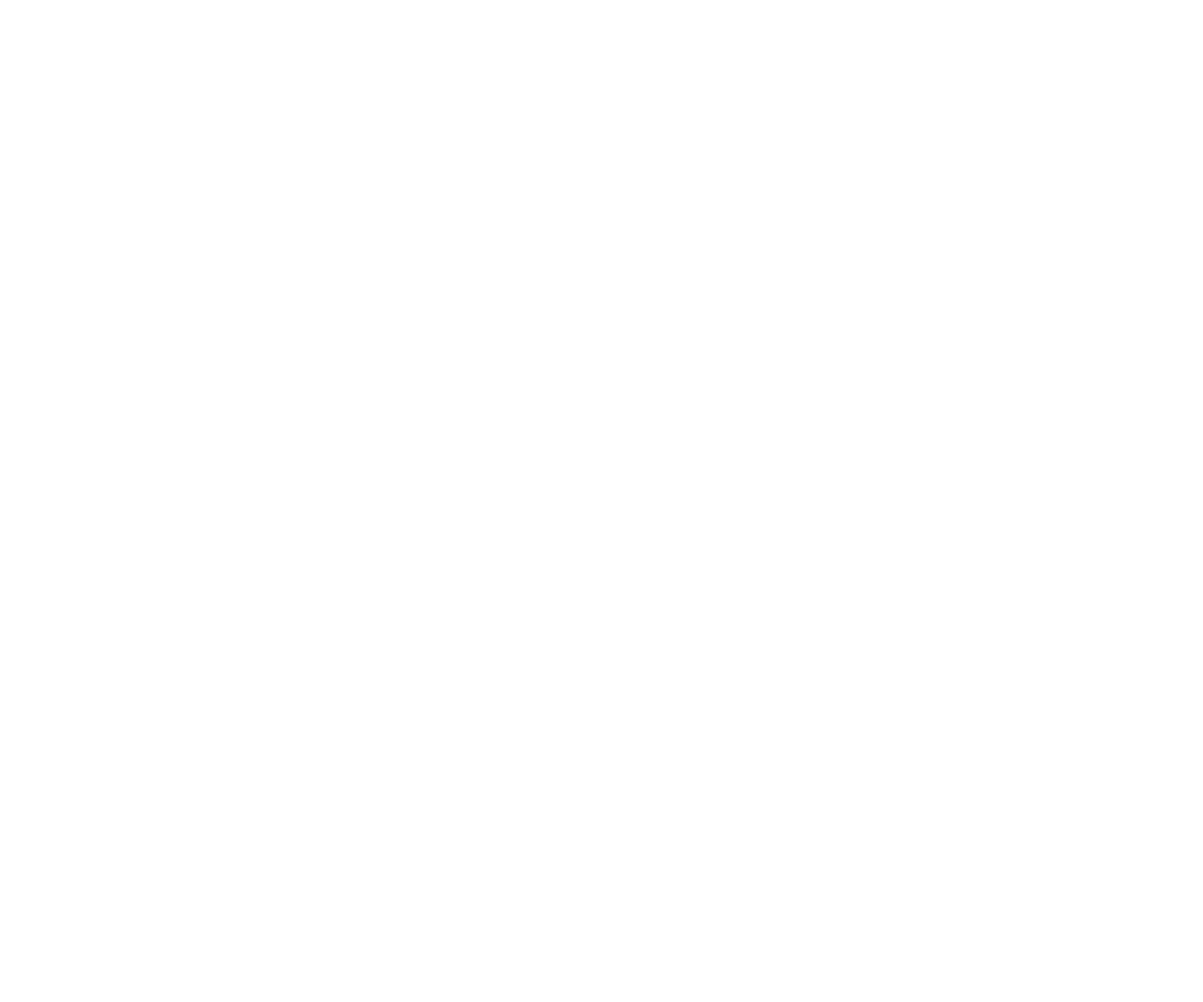
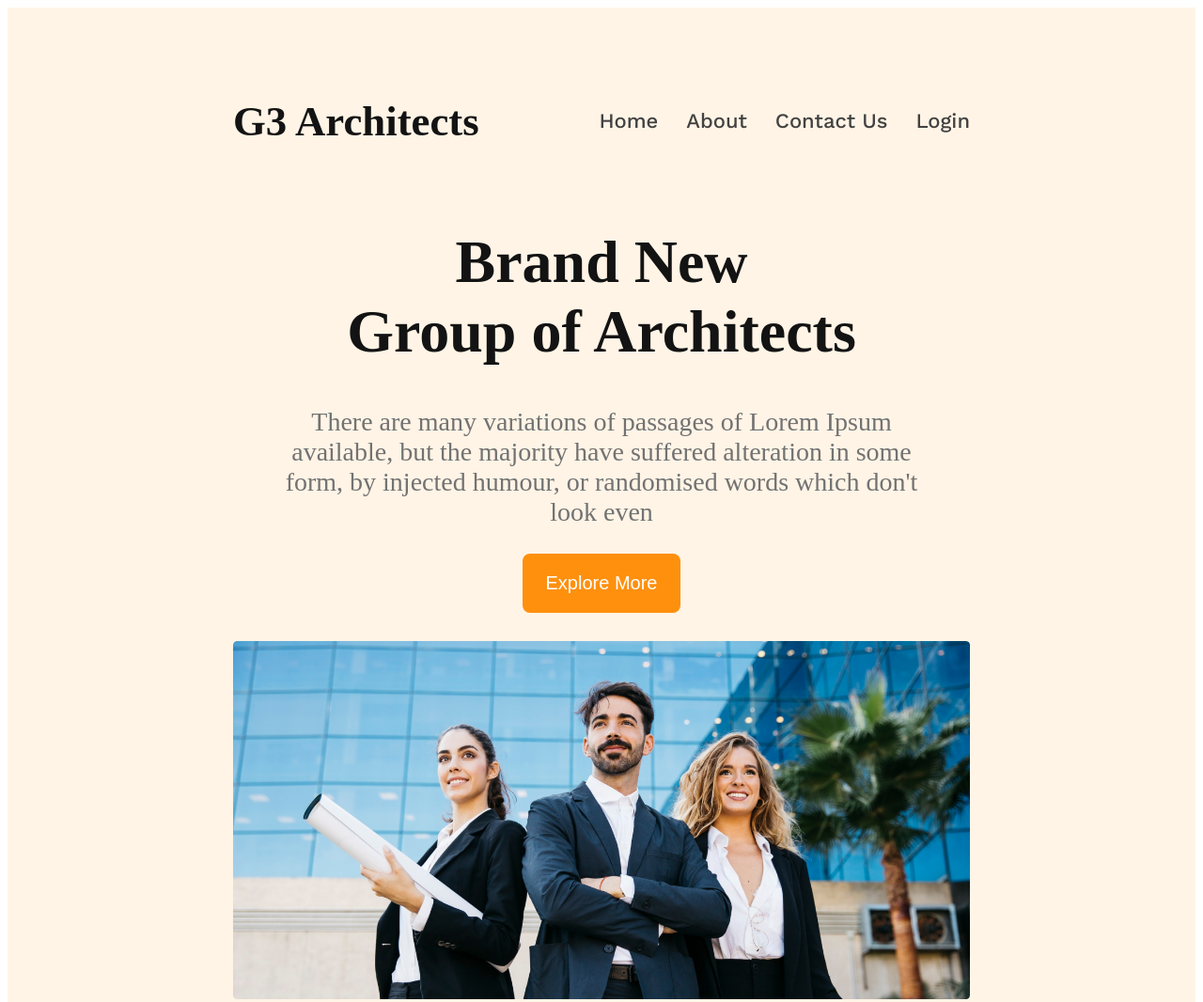
Before and after one commit to B1a2z3l6u7r/g3-architects-resources-main, a plain HTML site: page index.html in a window 1280 px wide. Shown: the top 1066 px of the page at 94% size. Before the commit the page ends 800 px from the top, so only its background shows below. Drawn offline with nearby package versions, Linux system fonts and the light colour scheme; a web font is replaced by a local one.

Commit message:
added header section

```diff
--- a/index.html
+++ b/index.html
@@ -1,12 +1,63 @@
 <!DOCTYPE html>
 <html lang="en">
+
 <head>
     <meta charset="UTF-8">
     <meta name="viewport" content="width=device-width, initial-scale=1.0">
     <title>Architect Web Site</title>
     <link rel="stylesheet" href="styles/g3architect.css">
+
+    <link rel="preconnect" href="https://fonts.googleapis.com">
+    <link rel="preconnect" href="https://fonts.gstatic.com" crossorigin>
+    <link
+        href="https://fonts.googleapis.com/css2?family=Aguafina+Script&family=Kaushan+Script&family=Open+Sans:ital,wght@0,300..800;1,300..800&family=Work+Sans:ital,wght@0,100..900;1,100..900&display=swap"
+        rel="stylesheet">
+
 </head>
+
 <body>
+    <header>
+        <nav>
 
+            <h3 class="nav-title">G3 Architects </h3>
+            <ul>
+                <li><a href="">Home </a></li>
+                <li><a href="">About</a></li>
+                <li><a href="">Contact Us</a></li>
+                <li><a href="">Login</a></li>
+            </ul>
+        </nav>
+        <div class="banner">
+            <div class="banner-content">
+            <h1 class="banner-title">Brand New <br>
+                Group of Architects
+            </h1>
+            <p class="banner-description">There are many variations of passages of Lorem Ipsum available, but the
+                majority have suffered alteration in some form, by injected humour, or randomised words which don't look
+                even</p>
+
+            <button class="btn-primary">Explore More</button>
+             </div>
+            <img src="images/banner.png" alt="">
+        </div>
+
+    </header>
+    <!-- header end-->
+
+    <main>
+        <!-- features sectons start -->
+        <section>
+            <div>
+
+            </div>
+            <div>
+
+            </div>
+        </section>
+    </main>
+    <footer>
+
+    </footer>
 </body>
+
 </html>
--- a/styles/g3architect.css
+++ b/styles/g3architect.css
@@ -0,0 +1,131 @@
+/* work sans font from google fonts */
+/* @... */
+
+/* Shared Styles */
+/*
+*{
+    font-family: 'Lato', sans-serif;
+    font-family: 'Open Sans', sans-serif;
+    font-family: 'work Sans', sans-serif;
+}
+*/
+// <uniquifier>: Use a uniquifier for the class name
+// <weight>: Use a value from 300 to 800
+
+.open-sans-<uniquifier> {
+    font-family: "Open Sans", sans-serif;
+}
+
+// <uniquifier>: Use a uniquifier for the class name
+// <weight>: Use a value from 100 to 900
+
+.work-sans-<uniquifier> {
+    font-family: "Work Sans", sans-serif;
+}
+
+.kaushan-script-regular {
+    font-family: "Kaushan Script", cursive;
+}
+
+.aguafina-script-regular {
+    font-family: "Aguafina Script", cursive;
+
+}
+
+.btn-primary {
+    border-radius: 8px;
+    color: #FFF;
+    background: #FF900E;
+    padding: 20px 25px;
+    margin-bottom: 10px;
+    font-size: 1.25rem;
+    cursor: pointer;
+    border: 0;
+
+}
+
+
+header {
+    background: rgba(255, 144, 14, 0.10);
+    /*  background-color: #FF900E1A; */
+    padding: 50px 240px;
+
+}
+
+nav {
+    display: flex;
+    justify-content: space-between;
+    align-items: center;
+}
+
+.nav-title {
+    font-size: 2.8rem;
+    font-weight: 700;
+    color: #131313;
+}
+
+nav>ul {
+    display: flex;
+
+}
+
+nav li {
+    list-style: none;
+    margin-left: 30px;
+    font-weight: 500;
+    font-size: 1rem;
+}
+
+nav li a {
+    text-decoration: none;
+    color: #424242;
+    /*    text-align: center; */
+    font-family: "Work Sans";
+    font-size: 22px;
+    font-weight: 500;
+}
+
+.banner-content {
+    max-width: 700px;
+
+    text-align: center;
+    /*  font-family: "Work Sans"; */
+    font-size: 28px;
+    /*  font-weight: 700; */
+    margin: 0 auto;
+}
+
+.banner-title {
+    font-size: 4rem;
+    font-weight: 700;
+    color: #131313;
+}
+
+.banner-description {
+    color: #727272;
+}
+.banner img{
+    margin-top: 20px;
+    width: 100%;
+}
+
+/* responsive media queries */
+/* Mobile devices */
+@media screen and (max-width:576px) {
+    header{
+        padding: 20px;
+    }
+    nav{
+        flex-direction: column;
+    }
+}
+
+/* tab and laptop and midiam devices  */
+@media screen and (min-width:576px) and (max-width:992px) {
+    header{
+        padding: 50px;
+    }
+    nav{
+        flex-direction: column;
+    }
+}
```
